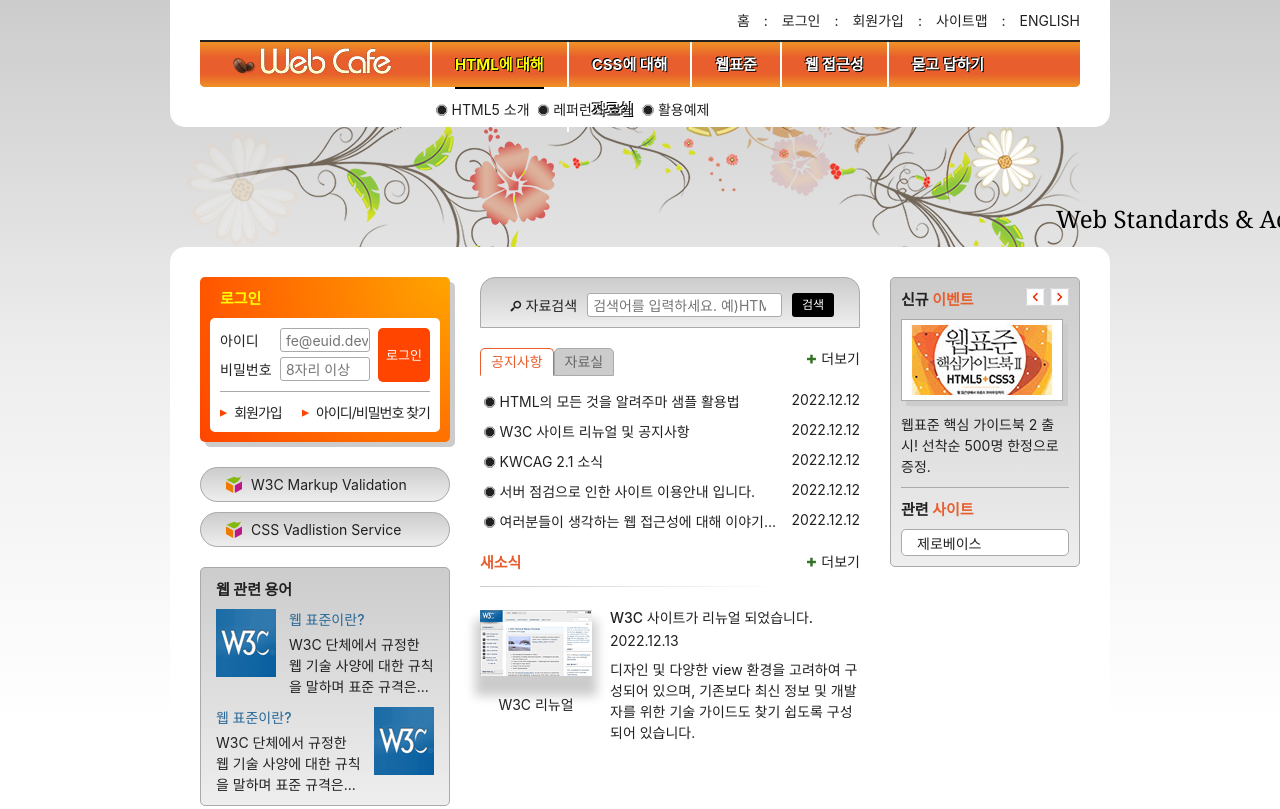
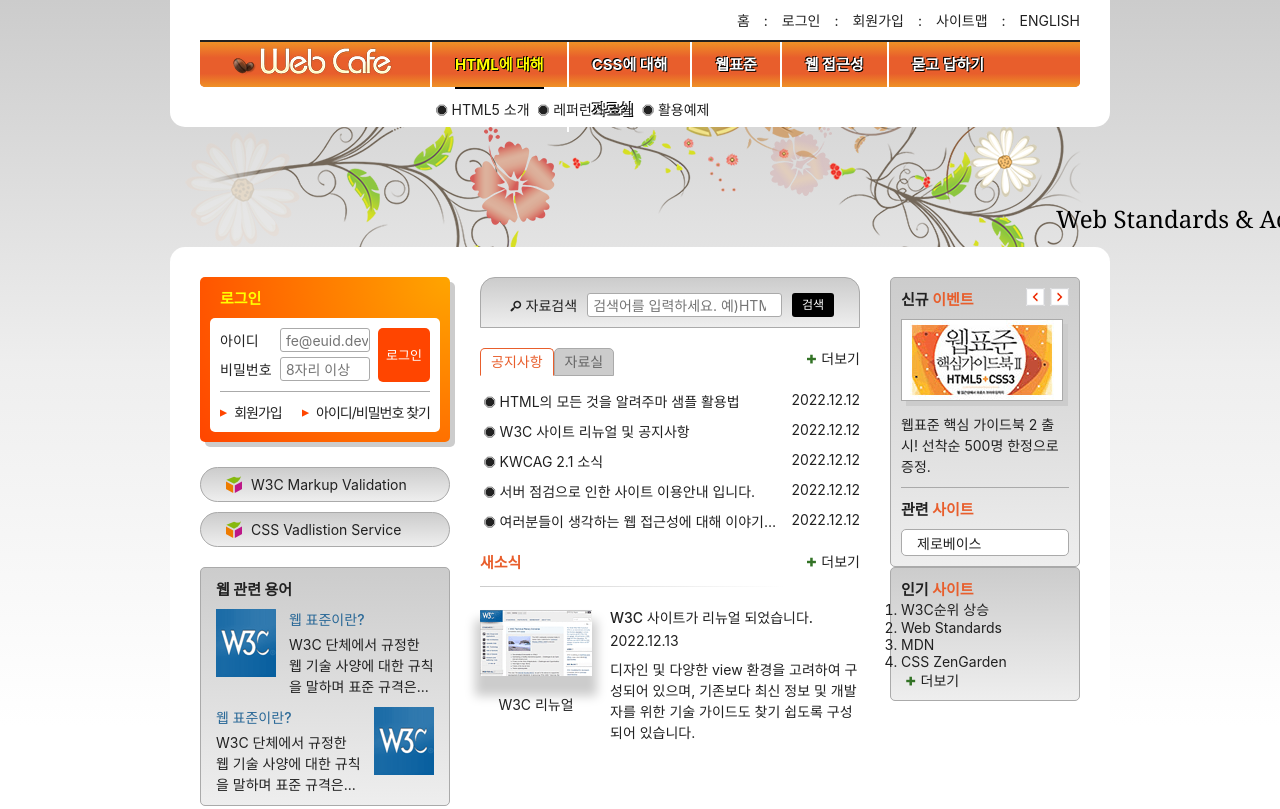
Before and after one commit to hungerbk/HTML5, a plain HTML site: page index.html in a window 1280 px wide. Shown: the top 809 px of the page. Drawn offline with Linux system fonts and the light colour scheme; a web font is replaced by a local one.

Commit message:
인기사이트 마크업 - 숨김콘텐츠 방식

```diff
--- a/index.html
+++ b/index.html
@@ -317,6 +317,18 @@
           </ul>
         </section>
       </div>
+      <div class="gradient-effect margin-top-default">
+        <section class="favorite">
+          <h2 class="favorite-title text-xl">인기 <span class="accent-color">사이트</span></h2>
+          <ol class="favorite-list">
+            <li class="no1"><a href="/">W3C</a><em class="up"><span class="a11y-gidden">순위 상승</span></em></li>
+            <li class="no2"><a href="/">Web Standards</a><em class="down"><span class="a11y-hidden">순위 하락</span></em></li>
+            <li class="no3"><a href="/">MDN</a><em class="stop"><span class="a11y-hidden">순위 변동없음</span></em></li>
+            <li class="no4"><a href="/">CSS ZenGarden</a><em class="up"><span class="a11y-hidden">순위 상승</span></em></li>
+          </ol>
+          <a href="/" class="more favorite-more icon-plus" title="인기 사이트">더보기</a>
+        </section>
+      </div>
     </div>
   </main>
   <article class="slogan">슬로건</article>
```
